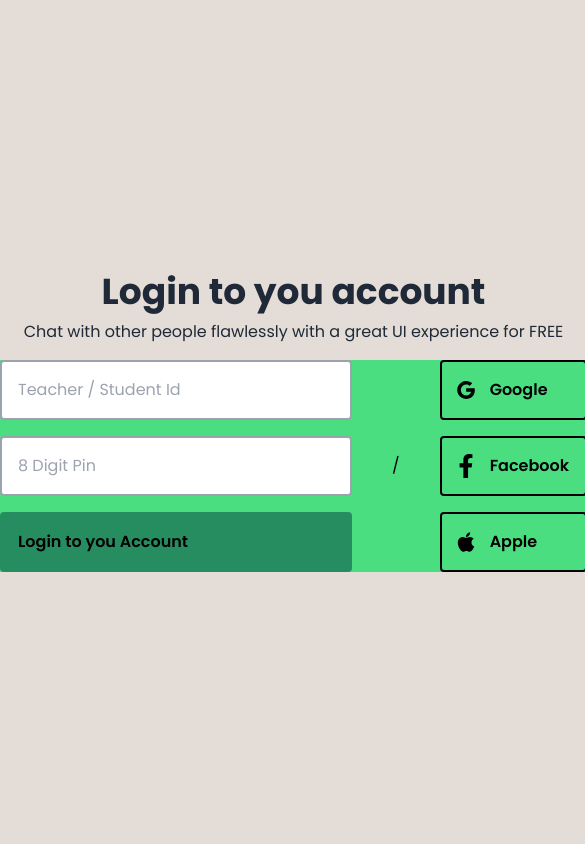
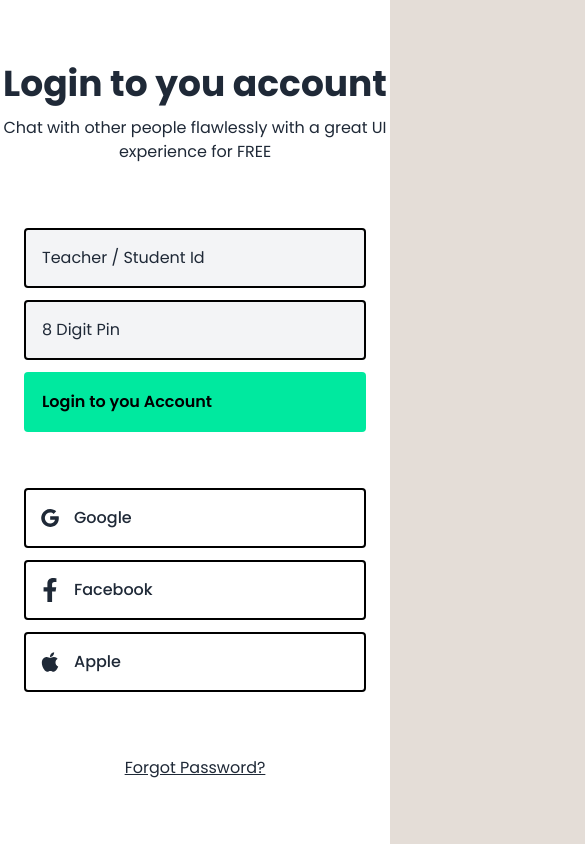
Before and after one commit to KrishnaDhingra/chat-app, a React (Create React App) app: page /signup in a window 390 px wide. Shown: the whole page, 585 px wide, since content can reach past the window. Built offline with nearby package versions, Linux system fonts and the light colour scheme.

Commit message:
Almost done with the login page, almost made it responsive and almost done with both the themes

```diff
--- a/src/components/signup/header.js
+++ b/src/components/signup/header.js
@@ -2,7 +2,7 @@ import React from 'react'
 
 export default function SignupHeader() {
     return (
-        <section className="flex flex-col gap-2">
+        <section className="flex flex-col gap-3">
             <p className="text-4xl text-center text-primary font-bold">Login to you account</p>
             <p className="text-primary text-center">Chat with other people flawlessly with a great UI experience for FREE</p>
         </section>
--- a/src/components/signup/signup-container.js
+++ b/src/components/signup/signup-container.js
@@ -5,9 +5,10 @@ import SignupPlatforms from './signup-platforms'
 
 export default function SignupContainer() {
     return (
-        <main className="grid gap-4 max-w-[1000px] w-screen">
+        <main className="bg-otheruserContainer grid place-content-center gap-16 w-screen lg:max-h-[92vh] max-w-[1340px] h-screen lg:rounded-md shadow-xl">
             <SignupHeader/>
             <SignupInputContainer/>
+            <p className="text-center underline text-primary">Forgot Password?</p>
         </main>
     )
 }
--- a/src/components/signup/signup-credentials.js
+++ b/src/components/signup/signup-credentials.js
@@ -7,24 +7,24 @@ export default function SignupCredentials() {
         console.log({id, pin})
     }
     return (
-        <form onSubmit={() => submit()} className="grow flex flex-col gap-4">
+        <form onSubmit={() => submit()} className="w-full sm:w-1/2 flex flex-col gap-3">
             <input
             placeholder="Teacher / Student Id"
             type="text"
-            className="rounded border-2 px-4 py-4 border-gray-400 outline-none focus:border-focus"
+            className="rounded border-2 px-4 py-4 border-loginInput placeholder:text-primary outline-none bg-inputBg focus:border-focus"
             onChange={(e) => setId(e.target.value)}
             value={id}/>
 
             <input
             placeholder="8 Digit Pin"
-            type="text"
-            className="rounded border-2 px-4 py-4 border-gray-400 outline-none focus:border-focus"
+            type="password"
+            className="rounded border-2 px-4 py-4 border-loginInput outline-none bg-inputBg placeholder:text-primary focus:border-focus"
             onChange={(e) => setPin(e.target.value)}
             value={pin}/>
 
             <button
             type='submit'
-            className="bg-navbarBg rounded px-4 py-4 border-2 border-transparent font-semibold text-left"
+            className="bg-[#00E99F] rounded px-4 py-4 border-2 border-transparent font-semibold text-left"
             >Login to you Account</button>
         </form>
     )
--- a/src/components/signup/signup-input-container.js
+++ b/src/components/signup/signup-input-container.js
@@ -4,9 +4,9 @@ import SignupPlatforms from './signup-platforms'
 
 export default function SignupInputContainer() {
     return (
-        <div className="flex items-center gap-10 bg-green-400">
+        <div className="flex flex-col sm:flex-row items-center gap-14 px-6 max-w-[52rem] w-screen">
             <SignupCredentials/>
-            <div className="">/</div>
+            <div className="hidden sm:inline font-bold text-primary">/</div>
             <SignupPlatforms/>
         </div>
     )
--- a/src/components/signup/signup-platforms.js
+++ b/src/components/signup/signup-platforms.js
@@ -5,18 +5,18 @@ import { AiFillApple } from "react-icons/ai";
 
 export default function SignupPlatforms() {
     return (
-        <section className="grow flex flex-col gap-4">
+        <section className="w-full sm:w-1/2 flex flex-col gap-3">
             <button
                 type='submit'
-                className="flex items-center gap-4 bg-transparent rounded px-4 py-4 border-2 border-black font-semibold text-left"
+                className="flex text-primary font-medium items-center gap-4 bg-transparent rounded px-4 py-4 border-2 border-black text-left"
             ><AiOutlineGoogle className="scale-150"/> Google</button>
             <button
                 type='submit'
-                className="flex items-center gap-4 bg-transparent rounded px-4 py-4 border-2 border-black font-semibold text-left"
+                className="flex text-primary items-center gap-4 bg-transparent rounded px-4 py-4 border-2 border-black font-medium text-left"
             ><FaFacebookF className="scale-150"/> Facebook</button>
             <button
                 type='submit'
-                className="flex items-center gap-4 bg-transparent rounded px-4 py-4 border-2 border-black font-semibold text-left"
+                className="flex text-primary items-center gap-4 bg-transparent rounded px-4 py-4 border-2 border-black font-medium text-left"
             ><AiFillApple className="scale-150"/> Apple</button>
         </section>
     )
--- a/src/index.css
+++ b/src/index.css
@@ -18,6 +18,8 @@
     --color-border-primary: #f0ece8;
     --color-other-user-container: #FFFFFF;
     --color-input-bg: #f3f4f6;
+    --color-login-input-bg: transparent;
+    --color-login-input-border: black;
     --color-mode-switcher-bg: #f3f4f6;
     --color-chat-preview-hover: #f3f4f6;
   }
@@ -34,6 +36,8 @@
     --color-border-primary: #f0ece8;
     --color-other-user-container: #FFFFFF;
     --color-input-bg: #f3f4f6;
+    --color-login-input-bg: transparent;
+    --color-login-input-border: black;
     --color-mode-switcher-bg: #f3f4f6;
     --color-chat-preview-hover: #f3f4f6;
 
@@ -50,6 +54,8 @@
     --color-other-user-container: #1C1C1C;
     --color-border-primary: #4b5563;
     --color-input-bg: #262626;
+    --color-login-input-bg: #262626;
+    --color-login-input-border: transparent;
     --color-mode-switcher-bg: #262626;
     --color-chat-preview-hover: rgba(64,64,64, 0.3);
   }
--- a/tailwind.config.js
+++ b/tailwind.config.js
@@ -18,11 +18,13 @@ module.exports = {
         chatContainer: 'var(--color-chat-container)',
         otheruserContainer: 'var(--color-other-user-container)',
         inputBg: 'var(--color-input-bg)',
+        logininputBg: 'var(--color-login-input-bg)',
         modeswithcerBg: 'var(--color-mode-switcher-bg)',
       },
       borderColor: {
         primary: 'var(--color-border-primary)',
-        focus: 'var(--color-navbar-bg)'
+        focus: 'var(--color-navbar-bg)',
+        loginInput: 'var(--color-login-input-border)'
       }
     },
 
```
